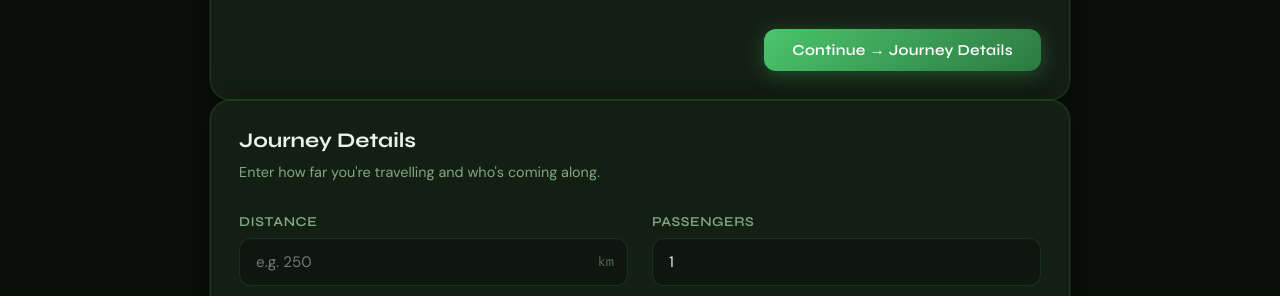
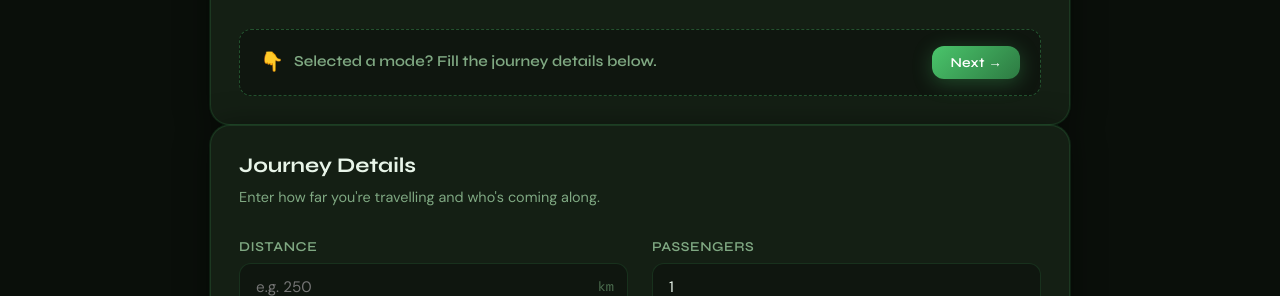
Before and after one commit to Parth-404/ecomiles_web, a website: page pages/calculator.html in a window 1280 px wide. Shown: the part 814-1110 px from the top of the page. Drawn offline with nearby package versions, Linux system fonts and the light colour scheme.

Commit message:
Replaced continue button with journey details text

```diff
--- a/pages/calculator.html
+++ b/pages/calculator.html
@@ -75,9 +75,15 @@
 
           <p id="mode-error" class="hidden" style="color:var(--c-accent3);font-size:0.88rem;margin-bottom:16px">⚠️ Please select a transport mode to continue.</p>
 
-          <div style="display:flex;justify-content:flex-end;margin-top:8px">
-            <button type="button" class="btn btn-primary" data-step-next>
-              Continue → Journey Details
+          <div style="margin-top:24px;padding:16px 20px;background:var(--c-bg2);border:1px dashed var(--c-border-bright);border-radius:var(--radius-md);display:flex;align-items:center;justify-content:space-between;flex-wrap:wrap;gap:12px">
+            <div style="display:flex;align-items:center;gap:10px">
+              <span style="font-size:1.2rem">👇</span>
+              <span style="font-family:var(--font-display);font-weight:600;font-size:0.95rem;color:var(--c-text-muted)">
+                Selected a mode? Fill the journey details below.
+              </span>
+            </div>
+            <button type="button" class="btn btn-primary btn-sm" data-step-next>
+              Next →
             </button>
           </div>
         </div>
```
